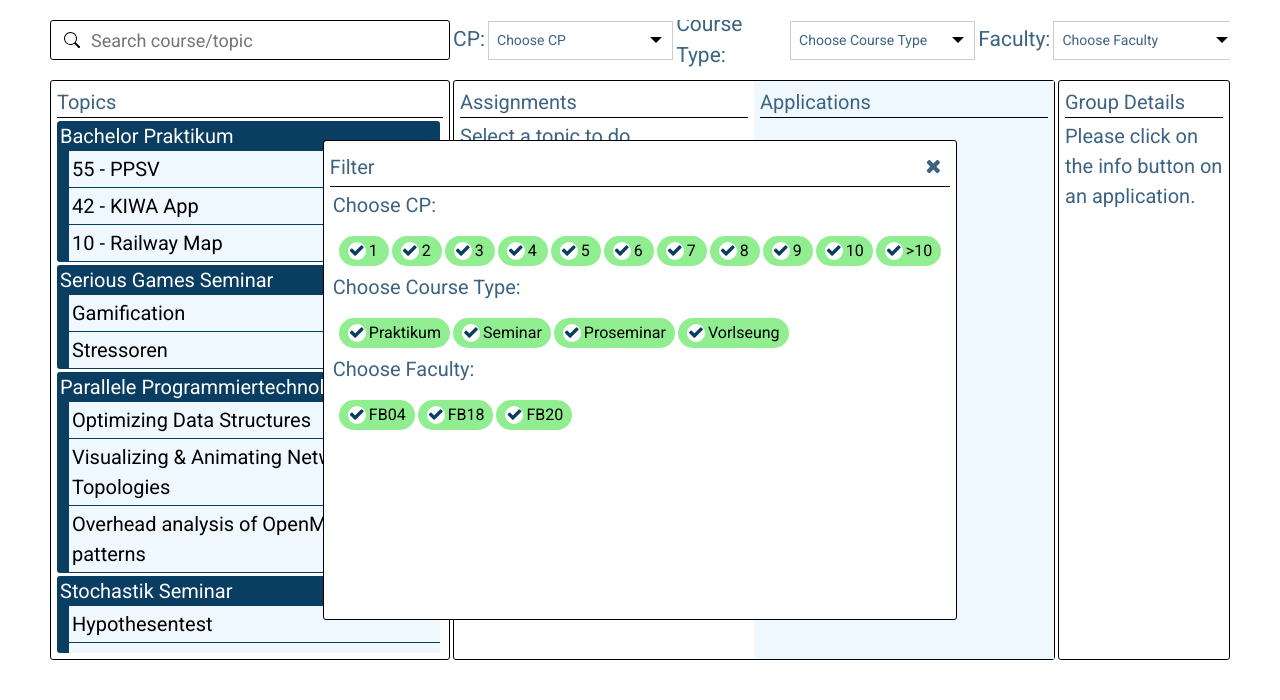
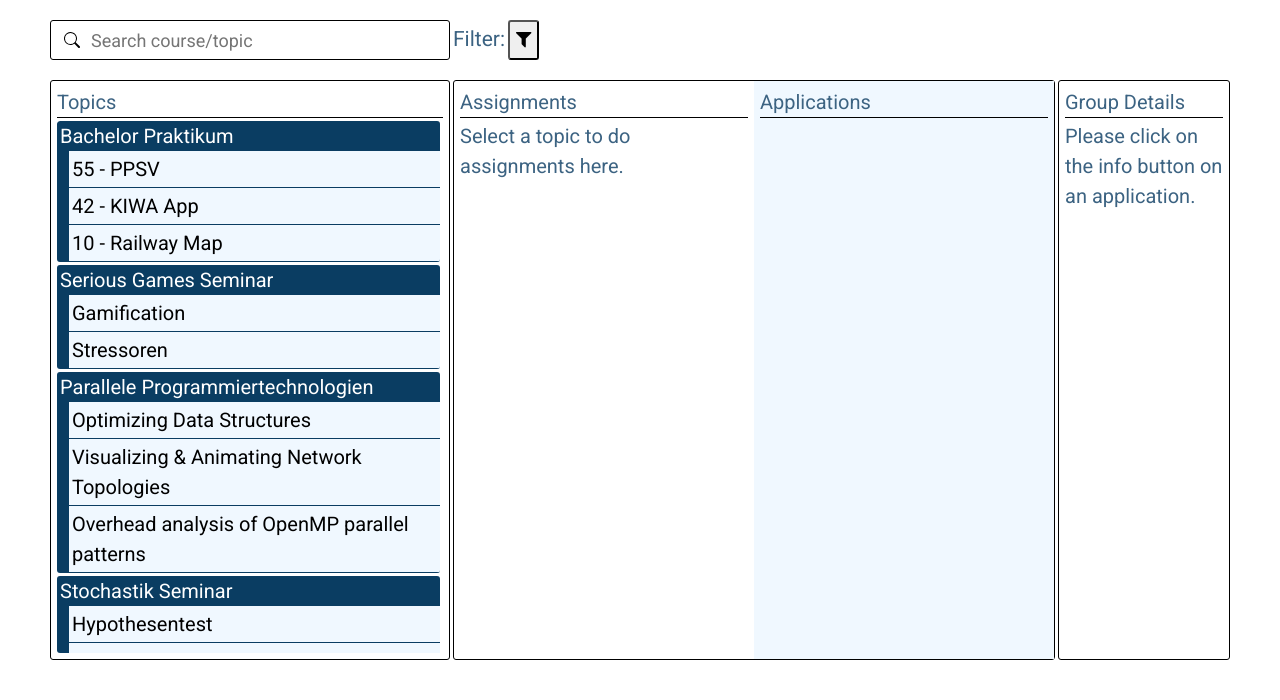
Before and after one commit to DataManagementLab/ppsv, a Django app: page /assignment/ in a window 1280 px wide. Shown: the part 100-800 px from the top of the page. Run offline with Django 3.2, Linux system fonts and the light colour scheme; a user stored in the database is signed in; data comes from the database, SQL or seed files in the repository; some libraries are stand-ins or nearby versions.

Commit message:
change color of unselected filters; fix free slot count; add filter button

```diff
--- a/ppsv/backend/pages/assignment_page.py
+++ b/ppsv/backend/pages/assignment_page.py
@@ -3,7 +3,7 @@ from django.shortcuts import render, redirect
 from django.urls import reverse
 
 from backend.models import Assignment, possible_assignments_for_group, all_applications_from_group, \
-    possible_assignments_for_topic, AcceptedApplications
+    possible_assignments_of_group_to_topic, AcceptedApplications
 from course.models import TopicSelection, Topic, CourseType, Course, Group
 
 
@@ -262,7 +262,7 @@ def get_group_data(group_id, collection_id):
             'id': application.topic.id,
             'name': application.topic.title,
             'priority': application.priority,
-            'freeSpace': possible_assignments_for_topic(application.topic)
+            'freeSlots': possible_assignments_of_group_to_topic(application.topic, application.group)
         }
         application_in_collection.append(topic)
 
--- a/ppsv/backend/static/backend/css/style.css
+++ b/ppsv/backend/static/backend/css/style.css
@@ -196,7 +196,7 @@ html, body {
 #pre-filtering .chips .chip {
     border-radius: 16px;
     padding: 3px 9px 3px 6px;
-    background-color: var(--blue);
+    background-color: var(--lightcoral);
     color: white;
     width: fit-content;
     font-size: 16px;
@@ -622,6 +622,8 @@ html, body {
 
 #filterButton {
     height: 100%;
+    border-radius: 3px;
+    font-size: 140%;
 }
 
 #filterDiv p {
@@ -779,4 +781,57 @@ html, body {
     background: #555;
 }
 
+/* --- Filter Modal ---*/
+
+#filter-modal .filter-checkboxes {
+    display: none;
+}
+
+#filter-modal .filter-content {
+    padding: 3px;
+    height: 100%;
+}
+
+#filter-modal .chips {
+    margin: 6px;
+    display: flex;
+    flex-direction: row;
+    justify-content: flex-start;
+    gap: 3px;
+}
+
+#filter-modal .chips .chip {
+    border-radius: 16px;
+    padding: 3px 9px 3px 6px;
+    background-color: var(--lightcoral);
+    color: white;
+    width: fit-content;
+    font-size: 16px;
+    user-select: none;
+    min-width: 50px;
+    cursor: pointer;
+}
+
+#filter-modal .chips .chip.selected {
+    background-color: var(--lightgreen);
+    color: black;
+}
+
+#filter-modal .chips .chip .fa {
+    background-color: white;
+    color: var(--blue);
+    margin: 0 3px;
+    border-radius: 100%;
+    width: 18px;
+    height: 18px;
+    text-align: center;
+}
+
+#filter-modal .chips .chip .fa:before {
+    content: "\f00d";
+}
+
+#filter-modal .chips .chip.selected .fa:before {
+    content: "\f00c";
+}
 /* End of Assignment Page */
--- a/ppsv/backend/templates/backend/assignment.html
+++ b/ppsv/backend/templates/backend/assignment.html
@@ -31,53 +31,9 @@
                 </label>
             </div>
             <div id="filterDiv">
-                <p>CP:</p>
-                <div class="filter-dropdown">
-                    Choose CP
-                    <ul class="filter-dropdown-list">
-                        {% for i in range %}
-                            <li>
-                                <label>
-                                    <input type="checkbox" class="cp" value="{{ i }}" name="{{ i }}" checked/>{{ i }}
-                                </label>
-                            </li>
-                        {% endfor %}
-                        <li>
-                            <label>
-                                <input type="checkbox" class="cp" value="-1" name=">10" checked/>>10
-                            </label>
-                        </li>
-
-                    </ul>
-                </div>
-                <p>Course Type:</p>
-                <div class="filter-dropdown">
-                    Choose Course Type
-                    <ul class="filter-dropdown-list">
-                        {% for courseType in course_types %}
-                            <li>
-                                <label>
-                                    <input type="checkbox" class="courseType" value="{{ courseType }}" name="courseType"
-                                           checked/>{{ courseType }}
-                                </label>
-                            </li>
-                        {% endfor %}
-                    </ul>
-                </div>
-                <p>Faculty:</p>
-                <div class="filter-dropdown">
-                    Choose Faculty
-                    <ul class="filter-dropdown-list">
-                        {% for faculty in faculties %}
-                            <li>
-                                <label>
-                                    <input type="checkbox" class="faculty" value="{{ faculty }}" name="faculty"
-                                           checked/>{{ faculty }}
-                                </label>
-                            </li>
-                        {% endfor %}
-                    </ul>
-                </div>
+                <p>Filter: </p>
+                <button id="filterButton" onclick="openFilterModal()"><i class="fa fa-filter" aria-hidden="true"></i>
+                </button>
             </div>
         </div>
         <div id="user-feedback"></div>
@@ -167,60 +123,7 @@
             </div>
         </div>
 
-        <style>
-            #filter-modal .filter-checkboxes {
-                display: none;
-            }
-
-            #filter-modal .filter-content {
-                padding: 3px;
-            }
-
-            #filter-modal .chips {
-                margin: 6px;
-                display: flex;
-                flex-direction: row;
-                justify-content: flex-start;
-                gap: 3px;
-            }
-
-            #filter-modal .chips .chip {
-                border-radius: 16px;
-                padding: 3px 9px 3px 6px;
-                background-color: var(--blue);
-                color: white;
-                width: fit-content;
-                font-size: 16px;
-                user-select: none;
-                min-width: 50px;
-                cursor: pointer;
-            }
-
-            #filter-modal .chips .chip.selected {
-                background-color: var(--lightgreen);
-                color: black;
-            }
-
-            #filter-modal .chips .chip .fa {
-                background-color: white;
-                color: var(--blue);
-                margin: 0 3px;
-                border-radius: 100%;
-                width: 18px;
-                height: 18px;
-                text-align: center;
-            }
-
-            #filter-modal .chips .chip .fa:before {
-                content: "\f00d";
-            }
-
-            #filter-modal .chips .chip.selected .fa:before {
-                content: "\f00c";
-            }
-        </style>
-
-        <div id="filter-modal" class="modal-container" style="display: block;">
+        <div id="filter-modal" class="modal-container" style="display: none;">
             <div class="modal-content">
                 <div class="title"><span>Filter</span><i class="fa fa-times"></i></div>
                 <div class="filter-content">
@@ -825,7 +728,7 @@
                 choiceList.html('');
                 data['collection'].forEach(function (choice) {
                     let classes = '';
-                    if (choice['freeSpace'] < data['members'].length)
+                    if (choice['freeSlots'] < 1)
                         classes += ' full';
                     if (data['assigned'] === choice['id'])
                         classes += ' assigned';
@@ -836,7 +739,7 @@
                             '</div>' +
                             '<div class="details">' +
                             '<small>Free slots</small>' +
-                            choice['freeSpace'] +
+                            choice['freeSlots'] +
                             '<i class="info-button fa fa-info-circle"></i>' +
                             '</div>' +
                             '</div>');
@@ -1771,8 +1674,14 @@
             $('#assignment-content .section').removeClass('blur');
         }
 
-        $('#filter-modal').on('click', function (event) {
-            if (event.target === this || event.target === $('#filter-modal .title i.fa')[0]) closeFilterModal();
+        $(document).on('click', function (event) {
+            if (event.target === $('#filter-modal .title i.fa')[0])
+                closeFilterModal();
+            if ($(event.target).parent('#filterButton').length)
+                return
+            if ($(event.target).parents('#filter-modal .modal-content').length)
+                return
+            closeFilterModal();
         })
 
         // Manage the input fields for the chips
```
Also changed, not shown: ppsv/backend/models.py (+7 -5 lines).
